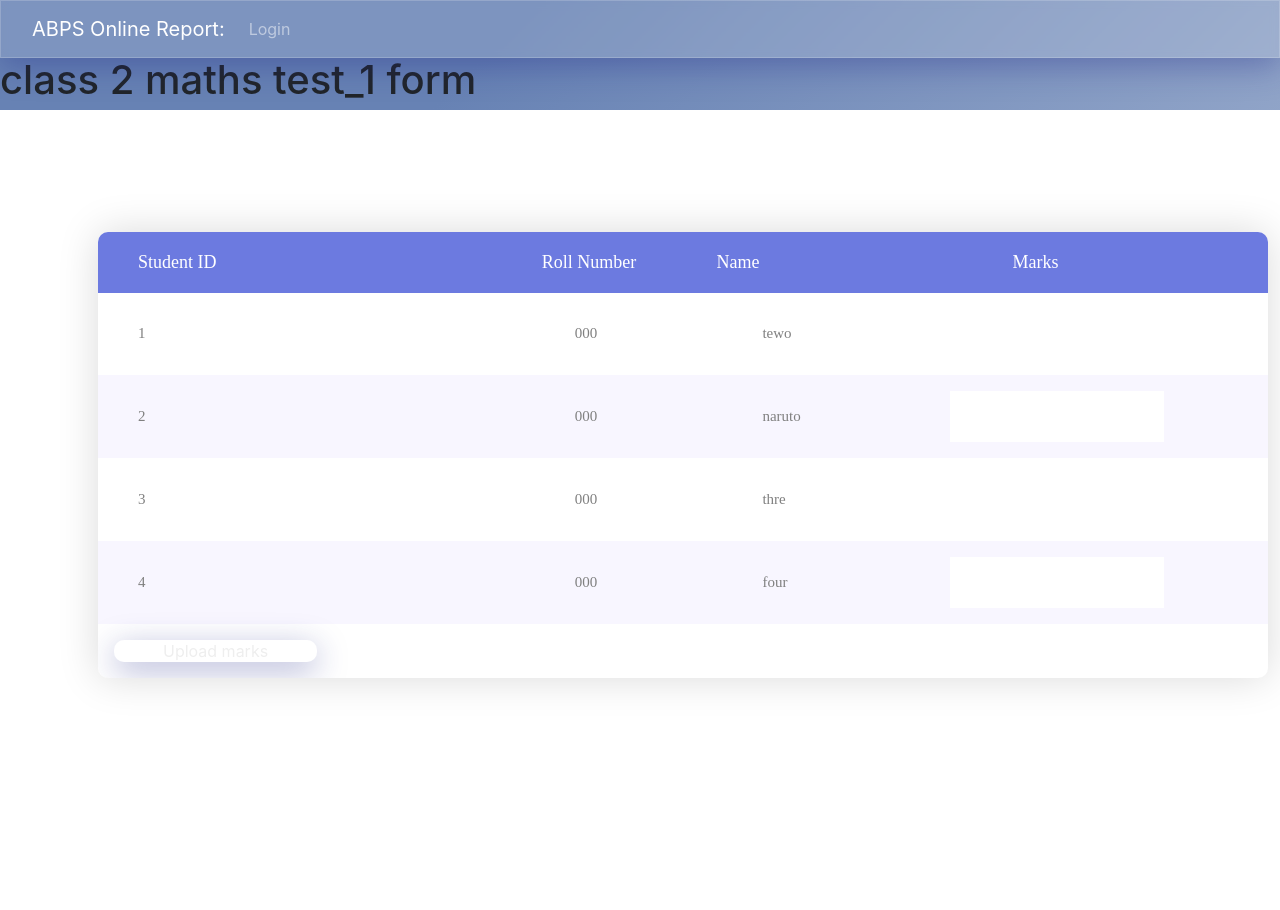
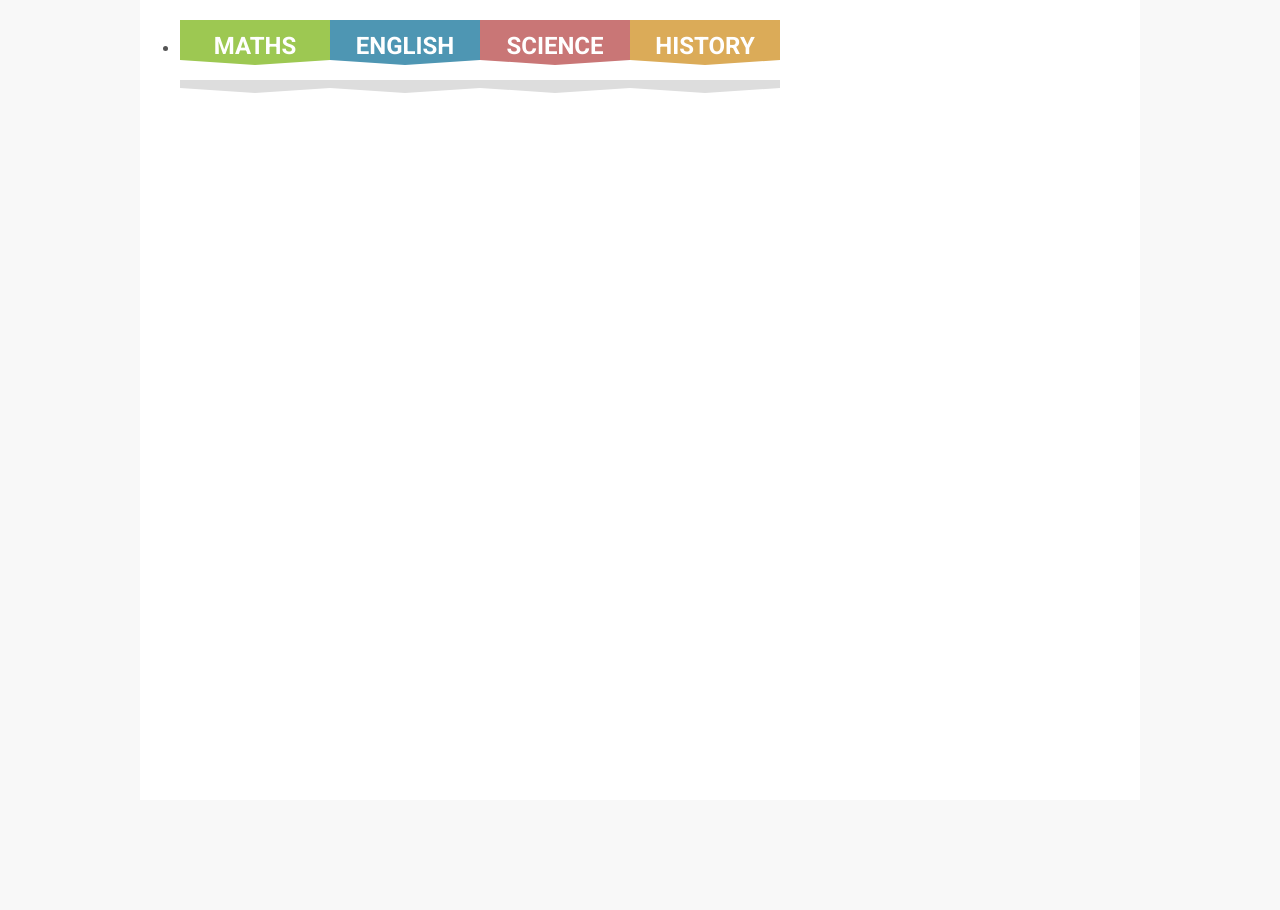
Before and after one commit to spectrum705/report-viewer-thingy, a Flask app: page / in a window 1280 px wide; the page is wider, and only the part inside the window is pictured. After the commit the page ends 93 px from the top of that part, so only its background shows below. Run offline with Flask 2, Linux system fonts and the light colour scheme; lists and menus that the app fills with data are empty; some libraries are stand-ins or nearby versions; some web fonts are replaced.

Commit message:
adding naviation page

```diff
--- a/report/routes.py
+++ b/report/routes.py
@@ -72,7 +72,8 @@ def upload_marks_page():
         for student in student_list:
             print(f"Name:{student['name']}, Marks_from:{request.form[str(student['id'])]}")
 
-    return render_template('upload_marks.html', subject=subject, test=test, grade=grade, student_list=student_list)
+    # return render_template('upload_marks.html', subject=subject, test=test, grade=grade, student_list=student_list)
+    return render_template('class_test.html')
 
 
 
--- /dev/null
+++ b/report/static/class_test.css
@@ -0,0 +1,207 @@
+@import url(https://fonts.googleapis.com/css?family=Roboto:400,700);
+html {
+  height: 100%;
+  background-color: #f8f8f8;
+}
+
+body {
+  overflow: hidden;
+  height: 100%;
+  width: 1000px;
+  margin: 0 auto;
+  background-color: #ffffff;
+  font-family: "Roboto", sans-serif;
+  color: #555555;
+}
+
+a {
+  text-decoration: none;
+  color: inherit;
+}
+
+* {
+  box-sizing: border-box;
+}
+
+.menu {
+  display: block;
+  position: relative;
+  cursor: pointer;
+}
+
+.menu-title {
+  display: block;
+  width: 150px;
+  height: 40px;
+  padding: 12px 0 0;
+  background: #9dc852;
+  text-align: center;
+  color: #ffffff;
+  font-weight: bold;
+  text-transform: uppercase;
+  transition: 0.3s background-color;
+}
+
+.menu-title:before {
+  content: "";
+  display: block;
+  height: 0;
+  border-top: 5px solid #9dc852;
+  border-left: 75px solid transparent;
+  border-right: 75px solid transparent;
+  border-bottom: 0 solid #dddddd;
+  position: absolute;
+  top: 100%;
+  left: 0;
+  z-index: 101;
+  transition: 0.2s 0.2s border-top ease-out, 0.3s border-top-color;
+}
+
+.menu-title:hover {
+  background: #8db842;
+}
+
+.menu-title:hover:before {
+  border-top-color: #8db842;
+}
+
+.menu:hover > .menu-title:before {
+  border-top-width: 0;
+  transition: 0.2s border-top-width ease-in, 0.3s border-top-color;
+}
+
+.menu-title:after {
+  content: "";
+  display: block;
+  height: 0;
+  border-left: 75px solid transparent;
+  border-right: 75px solid transparent;
+  border-bottom: 0 solid #ebebeb;
+  position: absolute;
+  bottom: 0;
+  left: 0;
+  z-index: 101;
+  transition: 0.2s border-bottom ease-in;
+}
+
+.menu:hover > .menu-title:after {
+  border-bottom-width: 5px;
+  transition: 0.2s 0.2s border-bottom-width ease-out;
+}
+
+.menu-title_2nd {
+  background: #4e96b3;
+}
+
+.menu-title_2nd:hover {
+  background: #3e86a3;
+}
+
+.menu-title_2nd:before {
+  border-top-color: #4e96b3;
+}
+
+.menu-title_2nd:hover:before {
+  border-top-color: #3e86a3;
+}
+
+.menu-title_3rd {
+  background: #c97676;
+}
+
+.menu-title_3rd:hover {
+  background: #b96666;
+}
+
+.menu-title_3rd:before {
+  border-top-color: #c97676;
+}
+
+.menu-title_3rd:hover:before {
+  border-top-color: #b96666;
+}
+
+.menu-title_4th {
+  background: #dbab58;
+}
+
+.menu-title_4th:hover {
+  background: #cb9b48;
+}
+
+.menu-title_4th:before {
+  border-top-color: #dbab58;
+}
+
+.menu-title_4th:hover:before {
+  border-top-color: #cb9b48;
+}
+
+.menu-dropdown {
+  min-width: 100%;
+  padding: 15px 0;
+  position: absolute;
+  background: #ebebeb;
+  z-index: 100;
+  transition: 0.5s padding, 0.5s background;
+}
+
+.menu-dropdown:after {
+  content: "";
+  display: block;
+  height: 0;
+  border-top: 5px solid #ebebeb;
+  border-left: 75px solid transparent;
+  border-right: 75px solid transparent;
+  position: absolute;
+  top: 100%;
+  left: 0;
+  z-index: 101;
+  transition: 0.5s border-top;
+}
+
+.menu:not(:hover) > .menu-dropdown {
+  padding: 4px 0;
+  background: #dddddd;
+  z-index: 99;
+}
+
+.menu:not(:hover) > .menu-dropdown:after {
+  border-top-color: #dddddd;
+}
+
+.menu:not(:hover) > .menu-title:after {
+  border-bottom-color: #dddddd;
+}
+
+.menu-dropdown > * {
+  overflow: hidden;
+  height: 30px;
+  padding: 5px 10px;
+  background: rgba(0, 0, 0, 0);
+  white-space: nowrap;
+  transition: 0.5s height cubic-bezier(0.73, 0.32, 0.34, 1.5), 0.5s padding cubic-bezier(0.73, 0.32, 0.34, 1.5), 0.5s margin cubic-bezier(0.73, 0.32, 0.34, 1.5), 0.5s 0.2s color, 0.2s background-color;
+}
+
+.menu-dropdown > *:hover {
+  background: rgba(0, 0, 0, 0.1);
+}
+
+.menu:not(:hover) > .menu-dropdown > * {
+  visibility: hidden;
+  height: 0;
+  padding-top: 0;
+  padding-bottom: 0;
+  margin: 0;
+  color: rgba(25, 25, 25, 0);
+  transition: 0.5s 0.1s height, 0.5s 0.1s padding, 0.5s 0.1s margin, 0.3s color, 0.6s visibility;
+  z-index: 99;
+}
+
+.hList > * {
+  float: left;
+}
+
+.hList > * + * {
+  margin-left: 0;
+}
--- a/report/templates/class_test.html
+++ b/report/templates/class_test.html
@@ -1,52 +1,41 @@
-{% block content%}
+<link rel="stylesheet" href="{{ url_for('static',filename='class_test.css') }}" />
 
-<nav class="menu">
-    <ol>
-      <li class="menu-item">
-        <a href="#0" class="home">
-          <i class="ion ion-md-home"></i>
-          <span>Home</span>
-        </a>
-      </li>
-      <li class="menu-item">
-        <a href="#0" class="about">
-          <i class="ion ion-ios-hand-outline"></i>
-          <span>About</span>
-        </a>
-      </li>
-      <li class="menu-item">
-        <a href="#0" class="widgets">
-          <i class="ion ion-ios-aperture-outline"></i>
-          <span>Widgets</span>
-          <div class="dots"></div>
-        </a>
-        <ol class="sub-menu">
-          <li class="menu-item item--a"><a href="#0" class="item--a"><span>Big Widgets</span></a></li>
-          <li class="menu-item item--b"><a href="#0" class="item--b"><span>Bigger Widgets</span></a></li>
-          <li class="menu-item item--b"><a href="#0" class="item--c"><span>Huge Widgets</span></a></li>
-        </ol>
-      </li>
-      <li class="menu-item">
-        <a href="#0" class="kabobs">
-          <i class="ion ion-ios-bonfire-outline"></i>
-          <span>Kabobs</span>
-        </a>
-        <ol class="sub-menu">
-          <li class="menu-item"><a href="#0" class="item--a"><span>Shishkabobs</span></a></li>
-          <li class="menu-item"><a href="#0" class="item--b"><span>BBQ kabobs</span></a></li>
-          <li class="menu-item"><a href="#0" class="item--c"><span>Summer kabobs</span></a></li>
-        </ol>
-      </li>
-      <li class="menu-item">
-        <a href="#0" class="contact">
-          <i class="ion ion-ios-mail-outline"></i>
-          <span>Contact</span>
-        </a>
-      </li>
-    </ol>
-  </nav>
+<ul class="hList">
+  <li>
+    <a href="#click" class="menu">
+      <h2 class="menu-title">Maths</h2>
+      <ul class="menu-dropdown">
+        <li>Test 1</li>
+        <li>Test 2</li>
 
-
-
-
-{% endblock %}
+      </ul>
+    </a>
+  </li>
+  <li>
+    <a href="#click" class="menu">
+      <h2 class="menu-title menu-title_2nd">English</h2>
+      <ul class="menu-dropdown">
+        <li>Test 1</li>
+        <li>Test 2</li>
+      </ul>
+    </a>
+  </li>
+  <li>
+    <a href="#click" class="menu">
+      <h2 class="menu-title menu-title_3rd">Science</h2>
+      <ul class="menu-dropdown">
+        <li>Test 1</li>
+        <li>Test 2</li>
+      </ul>
+    </a>
+  </li>
+  <li>
+    <a href="#click" class="menu">
+      <h2 class="menu-title menu-title_4th">History</h2>
+      <ul class="menu-dropdown">
+        <li>Test 1</li>
+        <li>Test 2</li>
+      </ul>
+    </a>
+  </li>
+</ul>
--- a/report/templates/upload_marks.html
+++ b/report/templates/upload_marks.html
@@ -1,4 +1,3 @@
-{% extends "base.html" %} {% block content %}
 <link rel="icon" type="image/png" href="images/icons/favicon.ico" />
 
 <link rel="stylesheet" type="text/css" href="vendor/bootstrap/css/bootstrap.min.css">
@@ -62,8 +61,3 @@
         </div>
     </div>
 </div>
-
-
-
-
-{% endblock %}
```
